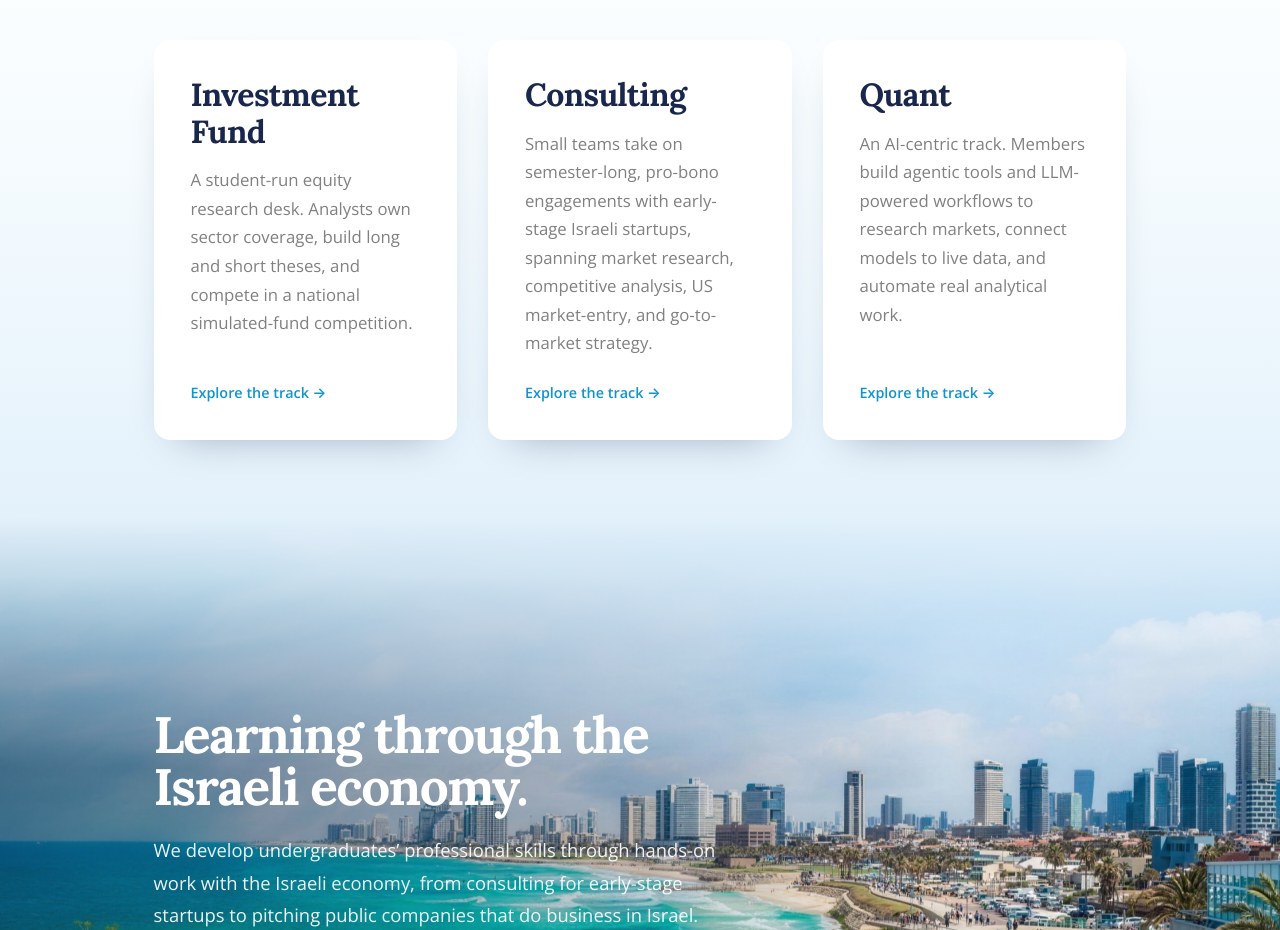
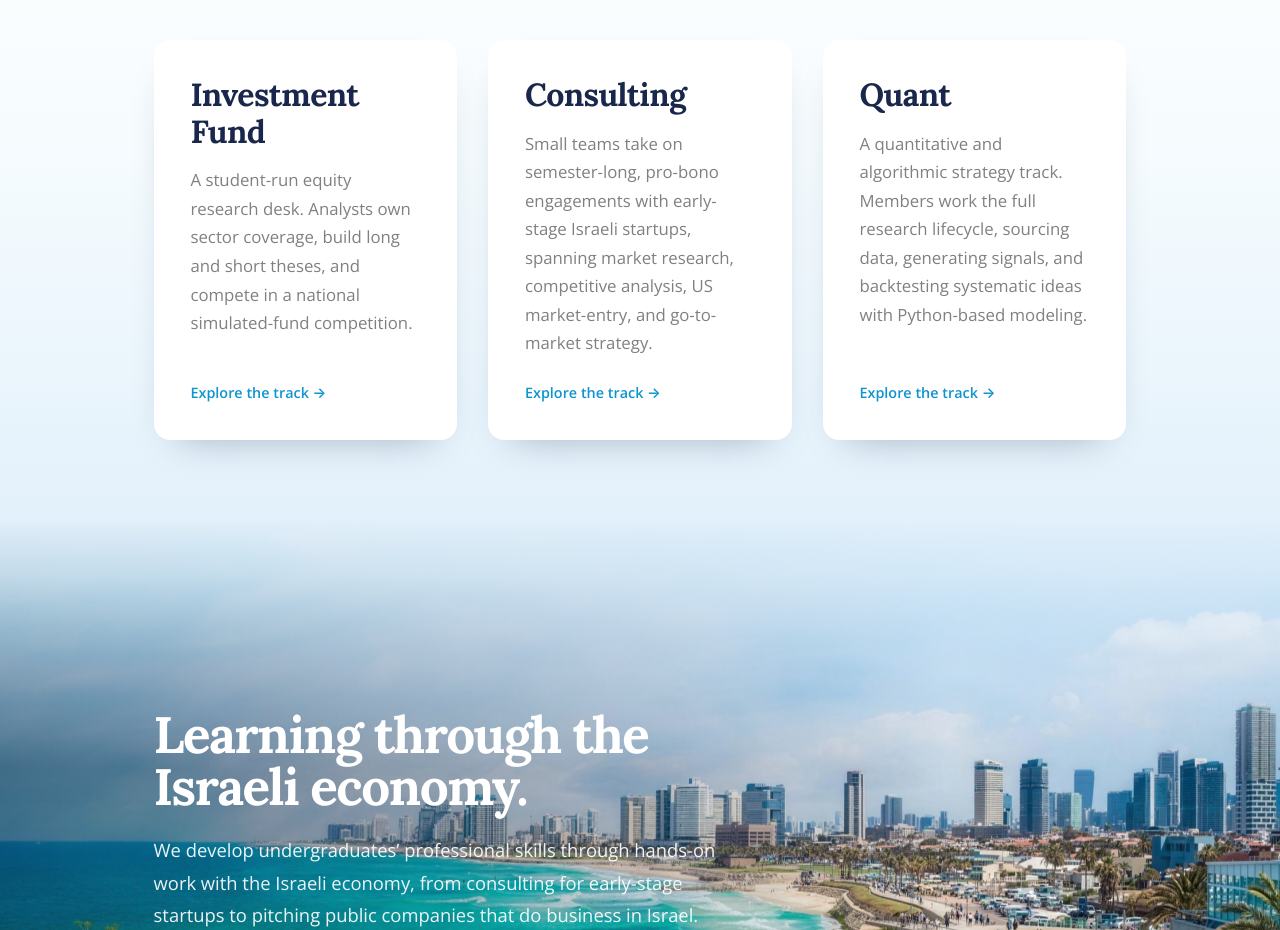
Before and after one commit to tamid-nyu/TAMID_site, a React (Vite) app: page / in a window 1280 px wide. Shown: the part 960-1890 px from the top of the page. Built offline with nearby package versions, Linux system fonts and the light colour scheme; no server answers.

Commit message:
Revert "Reframe Quant track as AI-centric and agentic"
This reverts commit 9e6680a748f757e7e8169a3883f8167fe16479a2.

```diff
--- a/src/pages/Home/Home.tsx
+++ b/src/pages/Home/Home.tsx
@@ -69,7 +69,7 @@ const TRACK_CARDS = [
     label: 'Quant',
     title: 'Quant',
     description:
-      'An AI-centric track. Members build agentic tools and LLM-powered workflows to research markets, connect models to live data, and automate real analytical work.',
+      'A quantitative and algorithmic strategy track. Members work the full research lifecycle, sourcing data, generating signals, and backtesting systematic ideas with Python-based modeling.',
     href: '/tracks/quant',
   },
 ] as const;
--- a/src/pages/ProgramDetail/ProgramDetail.tsx
+++ b/src/pages/ProgramDetail/ProgramDetail.tsx
@@ -90,32 +90,32 @@ const TRACK_CONTENT: Record<'fund' | 'consulting' | 'quant' | 'fellowship', Trac
   quant: {
     eyebrow: '',
     title: 'Quant',
-    lead: 'An AI-centric track where members build agentic tools and LLM-powered workflows to research markets and automate real analytical work.',
+    lead: 'A quantitative and algorithmic strategy track built around data-driven research and systematic trading concepts.',
     backgroundImageSrc: '/mentorship-gallery/quant-hero-v5.jpg?v=2',
     backgroundImageAlt: 'TAMID Group at NYU Quant members',
     imagePosition: 'center 45%',
     sections: [
       {
-        heading: 'AI and agentic strategy',
+        heading: 'Quantitative and algorithmic strategy',
         paragraphs: [
-          'The Quant track centers on applied AI: how large language models and autonomous agents can research markets, reason over data, and take action. Members explore where these tools genuinely add an edge and where human judgment still has to lead.',
-          'The emphasis is on building things that work: framing a problem, wiring up an agent or model to attack it, and being honest about what the output can and cannot be trusted to do.',
+          'The Quant track introduces members to the concepts behind systematic and algorithmic trading. Members explore how quantitative researchers turn data into testable ideas and how those ideas become rules-based strategies.',
+          'The emphasis is on rigor and process: forming a hypothesis, testing it against data, and being honest about what the results do and do not show.',
         ],
       },
       {
-        heading: 'Building agentic workflows',
-        paragraphs: ['Members work hands-on through the lifecycle of an AI-driven research tool:'],
+        heading: 'Data-driven research and backtesting',
+        paragraphs: ['Members work through the research lifecycle used by quantitative teams:'],
         bullets: [
-          'Designing agents that gather, clean, and structure market data',
-          'Prompt engineering and orchestrating multi-step LLM workflows',
-          'Connecting models to tools, APIs, and live data sources',
-          'Evaluating outputs for reliability, bias, and risk',
+          'Sourcing and cleaning data for analysis',
+          'Signal generation and hypothesis testing',
+          'Backtest development and evaluation',
+          'Reasoning about systematic trading concepts and risk',
         ],
       },
       {
-        heading: 'Practical, transferable AI skills',
+        heading: 'Python-based modeling',
         paragraphs: [
-          'The track is project-based, so members leave with real, portfolio-ready experience building with modern AI tooling. No prior finance or engineering background is required, only curiosity and a willingness to build.',
+          'The track is Python-based, so members build practical, transferable programming and modeling skills while learning quantitative methods. No prior finance background is required, only curiosity and a willingness to work through the data.',
         ],
       },
     ],
--- a/src/pages/Programs/Programs.tsx
+++ b/src/pages/Programs/Programs.tsx
@@ -109,7 +109,7 @@ const TRACK_PILLARS = [
     eyebrow: 'Quant',
     title: 'Quant',
     description:
-      'Applied AI and agentic workflows: building LLM-powered tools that research markets and automate analytical work.',
+      'Quantitative and algorithmic strategy through data-driven research and Python-based modeling.',
     image: '/mentorship-gallery/mentorship-gallery-3.jpeg',
     alt: 'TAMID Group at NYU Quant track',
   },
--- a/src/seo.ts
+++ b/src/seo.ts
@@ -56,7 +56,7 @@ export const PUBLIC_SEO_ROUTES: SeoRoute[] = [
     path: '/tracks/quant',
     title: `Quant | ${SITE_SHORT_NAME}`,
     description:
-      'TAMID Group at NYU’s Quant track: an AI-centric, project-based program where members build agentic tools and LLM-powered workflows to research markets and automate real analytical work.',
+      'TAMID Group at NYU’s Quant track: quantitative and algorithmic strategy through data-driven research, signal and backtest development, and Python-based modeling.',
     image: `${SITE_URL}/mentorship-gallery/quant-hero-v5.jpg?v=2`,
     imageAlt: 'TAMID Group at NYU Quant members',
   },
```
